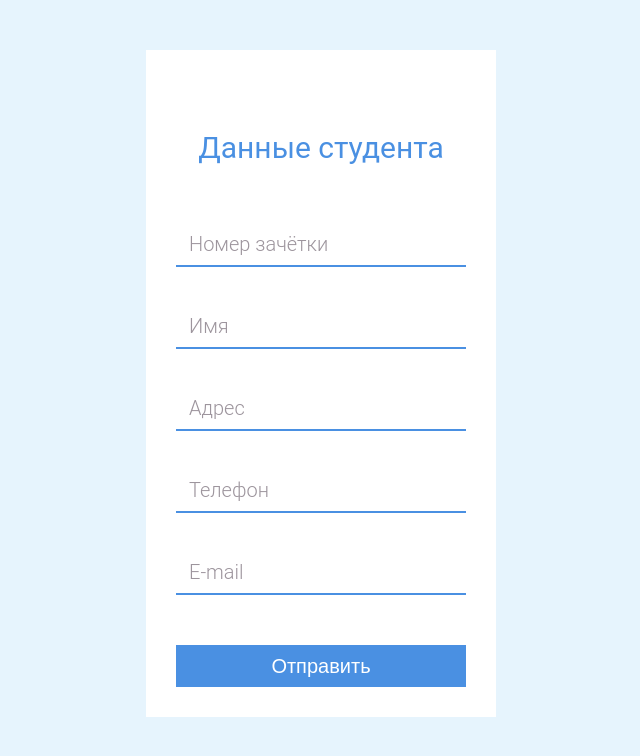
After one commit to MaxKovalyov/CourseModel, a PHP site: page /API/createStudent.html in a window 1280 px wide. The commit adds this page. Shown: the top 756 px of the page, without its empty margins (319-959 px from the left). Run offline with PHP 8.4, Linux system fonts and the light colour scheme.

Commit message:
Added page create student and modifier main page

```diff
--- /dev/null
+++ b/API/createStudent.html
@@ -0,0 +1,36 @@
+<!DOCTYPE html>
+<html lang="en">
+<head>
+    <meta charset="UTF-8">
+    <meta http-equiv="X-UA-Compatible" content="IE=edge">
+    <meta name="viewport" content="width=device-width, initial-scale=1.0">
+    <link rel="stylesheet" type="text/css" href="../API/css/form.css">
+    <title>Create Student</title>
+</head>
+<body>
+    <div class="form-container">
+        <form class="ui-form" action="">
+            <h3>Данные студента</h3>
+            <div class="form-row">
+                <input type="text" id="idStudent" required autocomplete="off"><label for="idStudent">Номер зачётки</label>
+            </div>
+            <div class="form-row">
+                <input type="text" id="nameStudent" required autocomplete="off"><label for="nameStudent">Имя</label>
+            </div>
+            <div class="form-row">
+                <input type="text" id="addressStudent" required autocomplete="off"><label for="addressStudent">Адрес</label>
+            </div>
+            <div class="form-row">
+                <input type="text" id="phoneStudent" required autocomplete="off"><label for="phoneStudent">Телефон</label>
+            </div>
+            <div class="form-row">
+                <input type="email" id="emailStudent" required autocomplete="off"><label for="emailStudent">E-mail</label>
+            </div>
+            <!-- <div class="form-row">
+                <input type="text" id="performStudent" required autocomplete="off"><label for="performStudent">Успеваемость</label>
+            </div> -->
+            <p><input type="submit" value="Отправить" id="submitStudent"></p>
+        </form>
+    </div>
+</body>
+</html>
--- /dev/null
+++ b/API/css/form.css
@@ -0,0 +1,72 @@
+* {
+    box-sizing: border-box;
+ }
+ body {
+    background: #e6f4fd;
+    font-family: 'Roboto', sans-serif;
+ }
+ .ui-form {
+    max-width: 350px;
+    padding: 80px 30px 30px;
+    margin: 50px auto 30px;
+    background: white;
+ }
+ .ui-form h3 {
+    position: relative;
+    z-index: 5;
+    margin: 0 0 60px;
+    text-align: center;
+    color: #4a90e2;
+    font-size: 30px;
+    font-weight: normal;
+ }
+ .form-row {
+    position: relative;
+    margin-bottom: 40px;
+ }
+ .form-row input {
+    display: block;
+    width: 100%;
+    padding: 0 10px;
+    line-height: 40px;
+    font-family: 'Roboto', sans-serif;
+    background: none;
+    border-width: 0;
+    border-bottom: 2px solid #4a90e2;
+    transition: all 0.2s ease;
+ }
+ .form-row label {
+    position: absolute;
+    left: 13px;
+    color: #9d959d;
+    font-size: 20px;
+    font-weight: 300;
+    transform: translateY(-35px);
+    transition: all 0.2s ease;
+ }
+ .form-row input:focus {
+    outline: 0;
+    border-color: #F77A52;
+ }
+ .form-row input:focus+label, .form-row input:valid+label {
+    transform: translateY(-60px);
+    margin-left: -14px;
+    font-size: 14px;
+    font-weight: 400;
+    outline: 0;
+    border-color: #F77A52;
+    color: #F77A52;
+ }
+ .ui-form input[type="submit"] {
+    width: 100%;
+    padding: 0;
+    line-height: 42px;
+    background: #4a90e2;
+    border-width: 0;
+    color: white;
+    font-size: 20px;
+ }
+ .ui-form p {
+    margin: 0;
+    padding-top: 10px;
+ }
```
Also changed, not shown: API/css/index.css (+15 -11 lines), API/index.html (+4 -4 lines).
